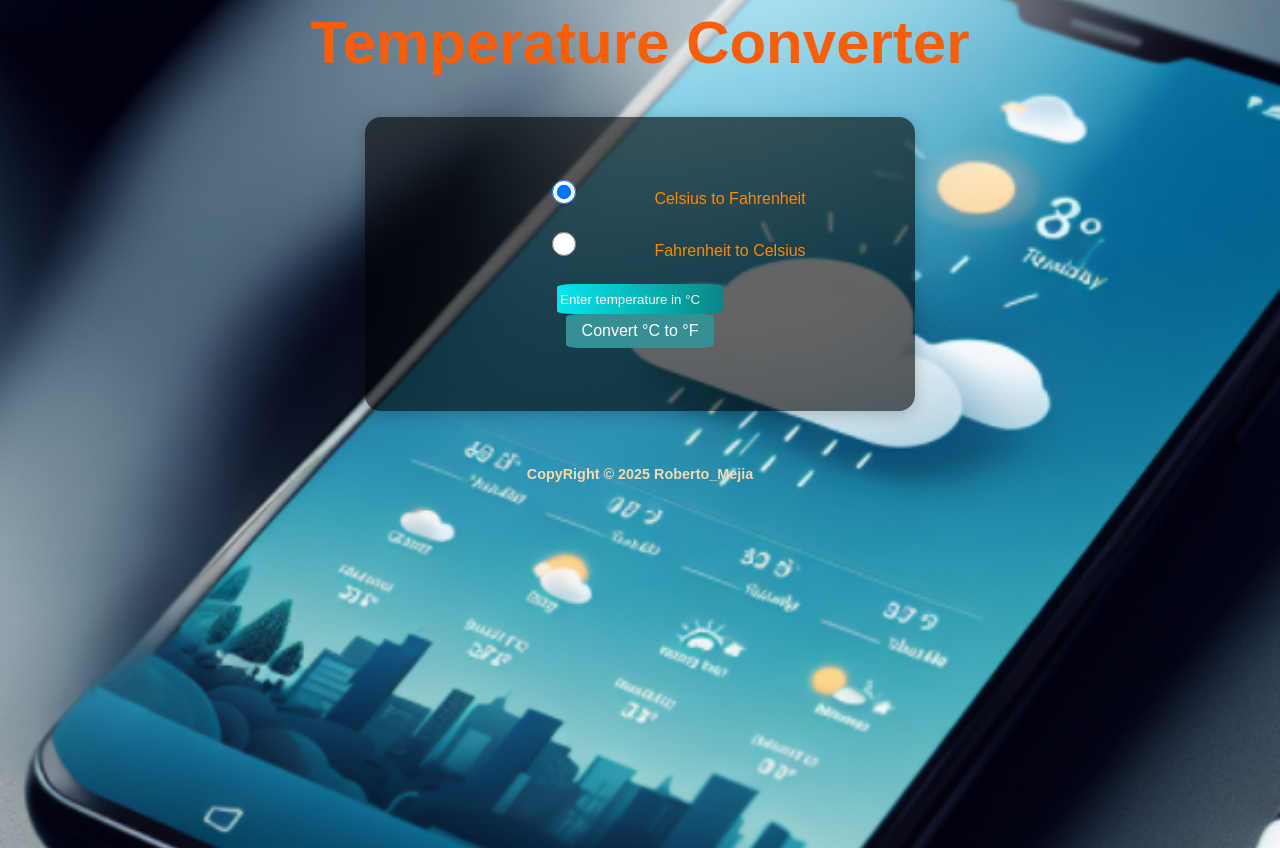
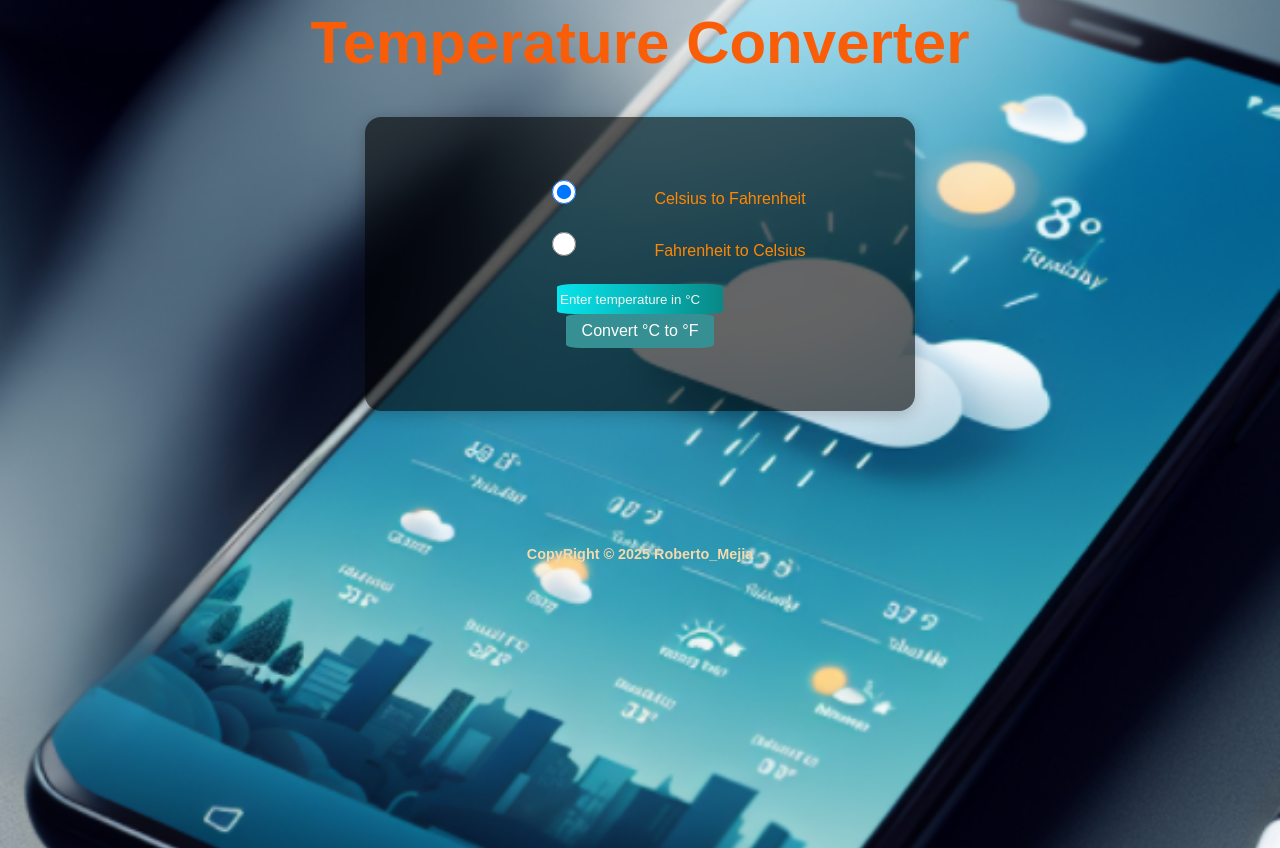
Before and after one commit to R7Mejia/Temperature-Converter, a React (Vite) app: page / in a window 1280 px wide. Built offline with nearby package versions, Linux system fonts and the light colour scheme.

Commit message:
Update index.css

```diff
--- a/src/index.css
+++ b/src/index.css
@@ -52,7 +52,7 @@ h1 {
   /* margin-top: auto; */ /* Pushes it to the bottom of the flex container */
   padding: 0.5rem 0;
   background: none; /* Keep background none as per original request to only move letters */
-  margin-top: 2rem; /* Add some space above the copyright */
+  margin-top: 7rem; /* Add some space above the copyright */
   /* If you want the black background behind the copyright text to be uniform: */
   /* background: rgba(0, 0, 0, 0.5); /* Example if you want a semi-transparent black background */
   /* border-radius: 0 0 16px 16px; /* Example if you want rounded corners */
```
